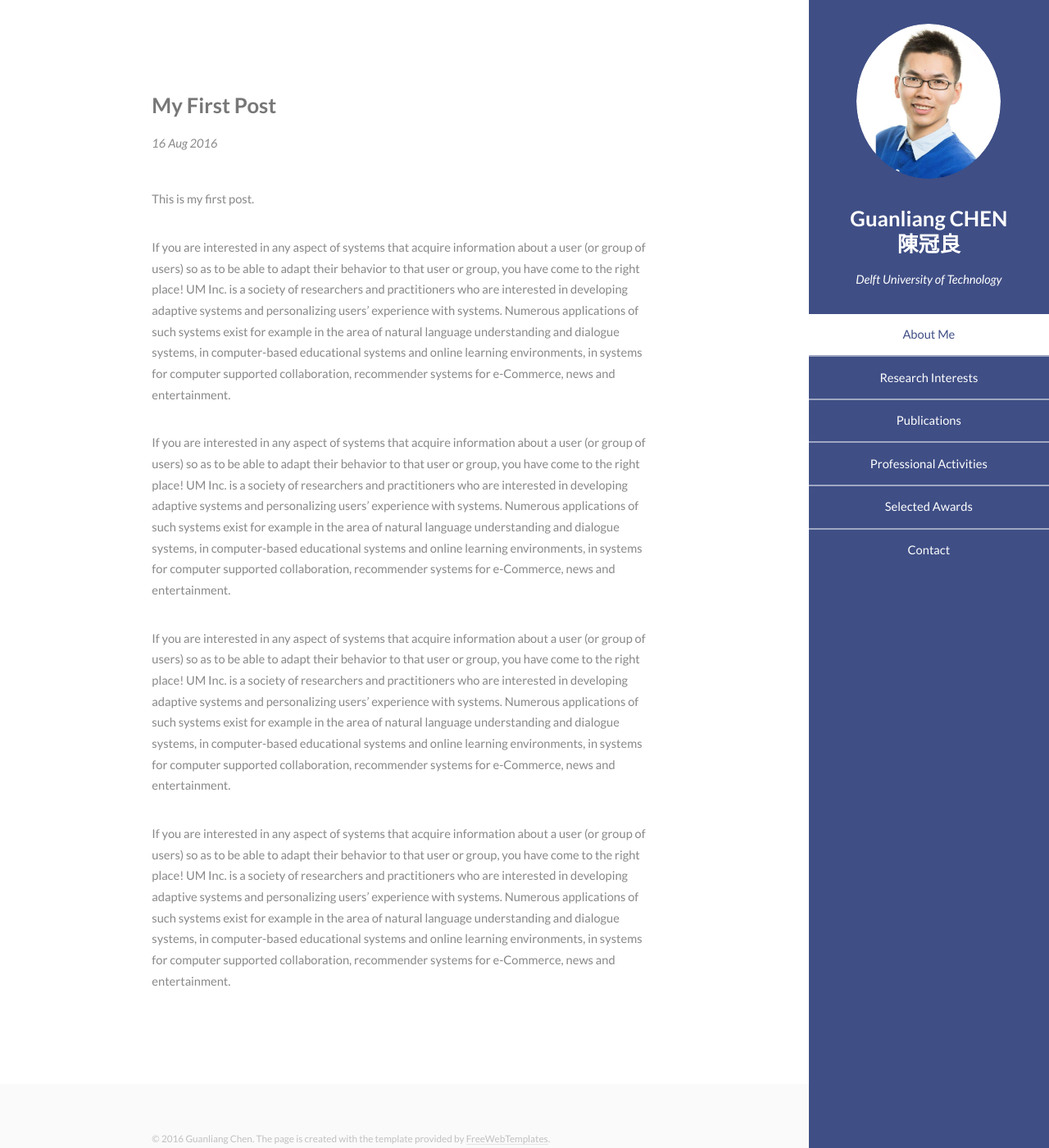
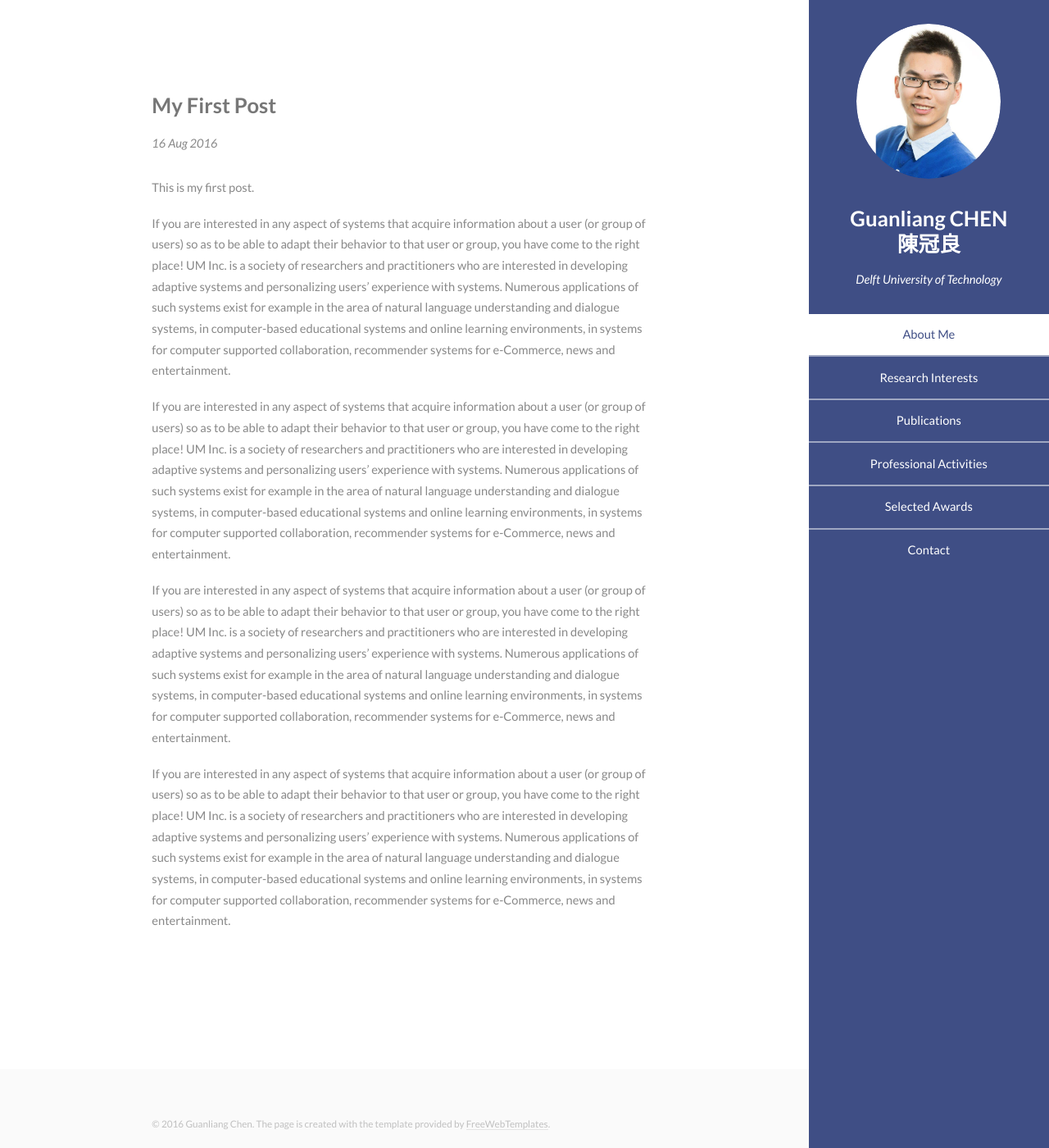
Before and after one commit to AngusGLChen/__angusglchen.github.io, a Jekyll site: the page built from _posts/2016-08-16-My-First-Post.md, in a window 1280 px wide and 1400 px high. Shown: the whole window at 82% size. Built offline with Jekyll 4.4.1, drawn with Linux system fonts in a browser that asks for light colours.

Commit message:
Aug 16, 2016

```diff
--- a/_layouts/post.html
+++ b/_layouts/post.html
@@ -5,6 +5,6 @@ layout: default
 <h3  style="padding:50px 0 0 0">{{ page.title }}</h3>
 <p class="meta" style="padding: 0 0 10px 0;font-style:italic;">{{page.date | date_to_string}}</p>
 
-<div class="post" style="padding: 0 0 80px 0">
+<div class="post" style="padding: 0 0 150px 0">
   {{ content }}
 </div
--- a/assets/css/main.css
+++ b/assets/css/main.css
@@ -1587,7 +1587,7 @@
 	}
 
 	p {
-		margin: 0 0 2.25em 0;
+		margin: 0 0 1.25em 0;
 	}
 
 	h1, h2, h3, h4, h5, h6 {
```
